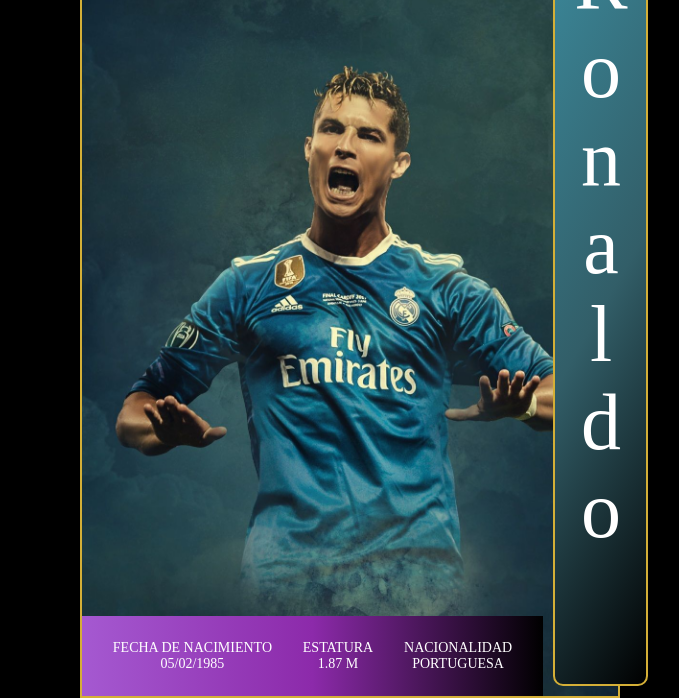
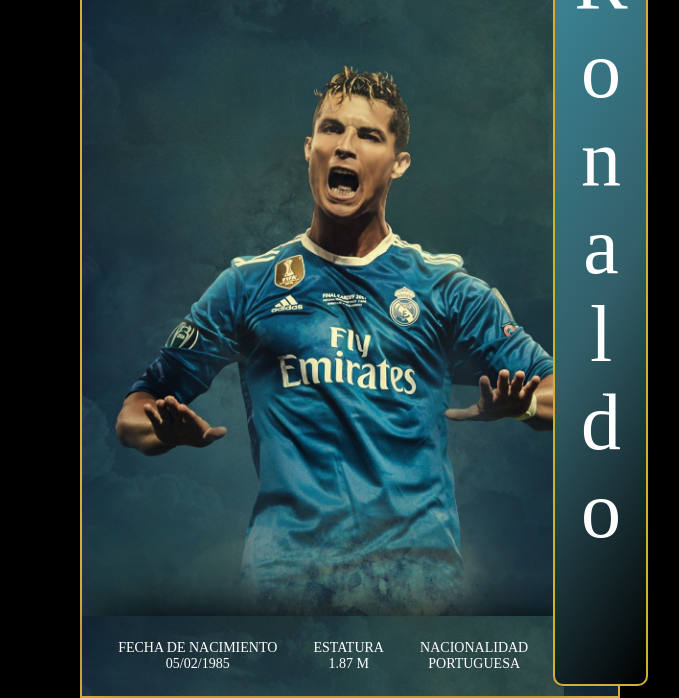
Before and after one commit to eddyzevallos12/CR7-Prime-Card, a plain HTML site: page index.html in a window 1280 px wide. Shown: the part 108-806 px from the top of the page, without its empty margins (290-969 px from the left). Drawn offline with Linux system fonts and the light colour scheme; a web font is replaced by a local one.

Commit message:
Corregido el color del descriptive-text

```diff
--- a/CSS/style.css
+++ b/CSS/style.css
@@ -89,14 +89,20 @@ html{
 }
 
 .descriptive-text{
-    width: 86%;
+    width: 90%;
     height: 8rem;
     display: flex;
     justify-content: space-evenly;
     align-items: center;
     position: absolute;
     bottom: 0;
-    background-image: linear-gradient(90deg, #a559d1, #8c2aaa, #000000);
+    background-image: url(/Imagenes/CR7-1.jpg);
+    background-size: cover;
+    background-position:top;
+    background-position-y: 75rem;
+    box-shadow: 13px -11px 38px -6px rgba(0,0,0,0.74);
+    -webkit-box-shadow: 13px -11px 38px -6px rgba(0,0,0,0.74);
+    -moz-box-shadow: 13px -11px 38px -6px rgba(0,0,0,0.74);
 }
 
 .descriptive-text p{
--- a/index.html
+++ b/index.html
@@ -17,14 +17,14 @@
                 </figure>
                 <p class="club-name">real madrid</p>
             </section>
-            <section class="card-name">
-                <p class="nombre">Ronaldo</p>
-            </section>
             <div class="descriptive-text">
                 <p>fecha de nacimiento <br> 05/02/1985 </p>
                 <p>estatura <br> 1.87 m</p>
                 <p>nacionalidad <br> portuguesa</p>
             </div>
+            <section class="card-name">
+                <p class="nombre">Ronaldo</p>
+            </section>
         </section>
     </main>
 
```
